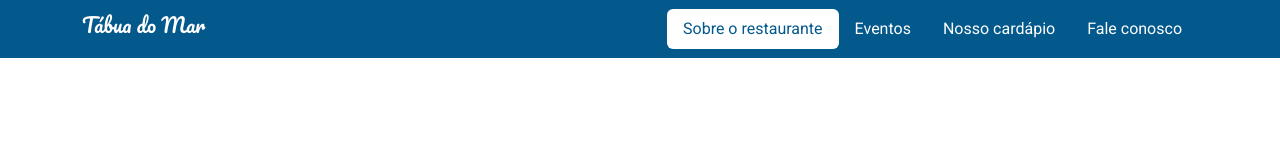
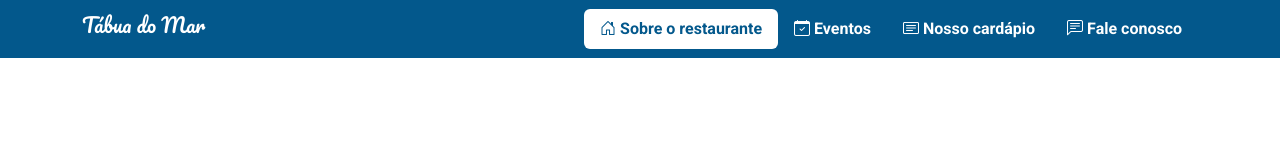
Before and after one commit to davislamenha/projeto-modulo14-ebac, a plain HTML site: page index.html in a window 1280 px wide. Drawn offline with nearby package versions, Linux system fonts and the light colour scheme.

Commit message:
icones da navegacao

```diff
--- a/index.html
+++ b/index.html
@@ -20,10 +20,10 @@
       <h1 class="navbar-brand">Tábua do Mar</h1>
       <nav>
         <ul class="nav nav-pills">
-          <li class="nav-item"><a class="nav-link active" href="">Sobre o restaurante</a></li>
-          <li class="nav-item"><a class="nav-link" href="">Eventos</a></li>
-          <li class="nav-item"><a class="nav-link" href="">Nosso cardápio</a></li>
-          <li class="nav-item"><a class="nav-link" href="">Fale conosco</a></li>
+          <li class="nav-item fw-bold"><a class="nav-link active" href=""><i class="bi bi-house-door me-1"></i>Sobre o restaurante</a></li>
+          <li class="nav-item fw-bold"><a class="nav-link" href=""><i class="bi bi-calendar-check me-1"></i>Eventos</a></li>
+          <li class="nav-item fw-bold"><a class="nav-link" href=""><i class="bi bi-card-text me-1"></i>Nosso cardápio</a></li>
+          <li class="nav-item fw-bold"><a class="nav-link" href=""><i class="bi bi-chat-left-text me-1"></i>Fale conosco</a></li>
         </ul>
       </nav>
     </div>
```
